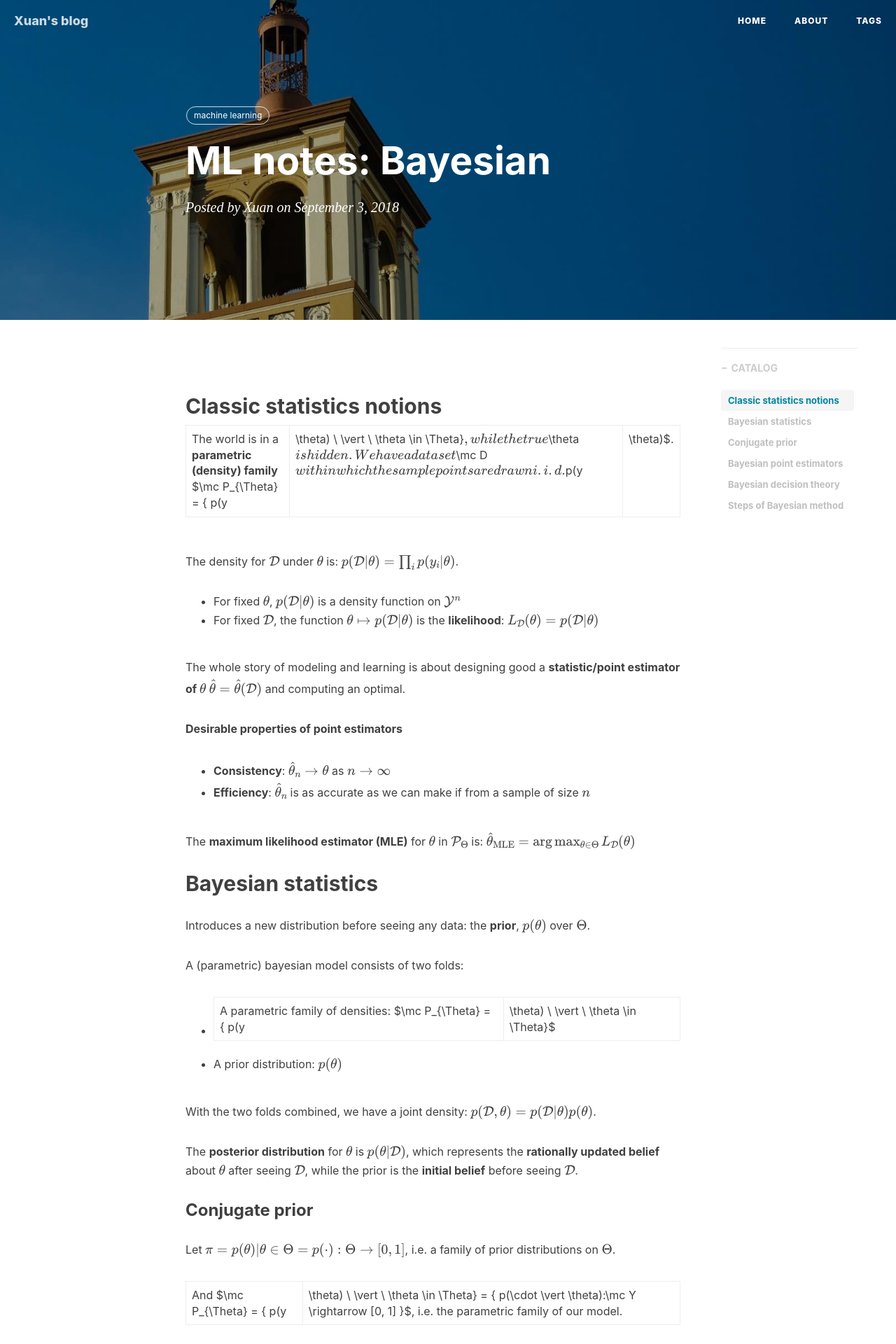
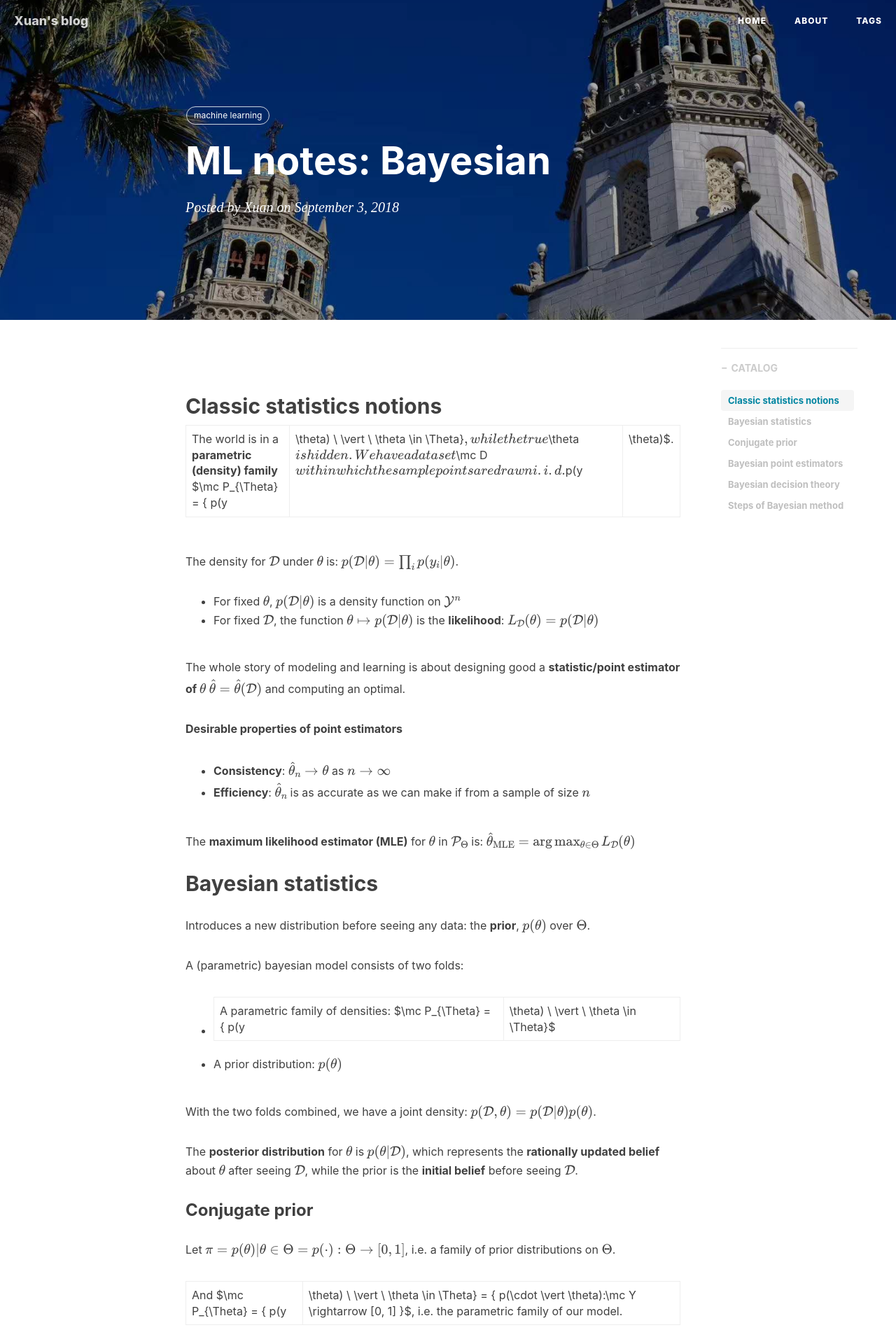
Before and after one commit to Alex-X-W/Alex-X-W.github.io, a Jekyll site: the page built from _posts/2018-09-03-bayesian.markdown, in a window 1280 px wide. Shown: the top 1920 px of the page at 70% size. Built offline with Jekyll 4.4.1, drawn with Linux system fonts in a browser that asks for light colours; nearby versions of some CDN libraries; formulas are drawn with MathJax 3; comment, search, counter and statistics services are not loaded.

```diff
--- a/_posts/2018-09-03-bayesian.markdown
+++ b/_posts/2018-09-03-bayesian.markdown
@@ -3,9 +3,10 @@ layout:     post
 title:      "ML notes: Bayesian"
 date:       2018-09-03
 author:     "Xuan"
-header-img: "img/in-post/4/header.jpeg"
+header-img: "img/in-post/6/header.jpeg"
 header-mask: 0.3
 catalog:    true
+mathjax:    true
 multilingual: false
 tags:
     - machine learning
```
